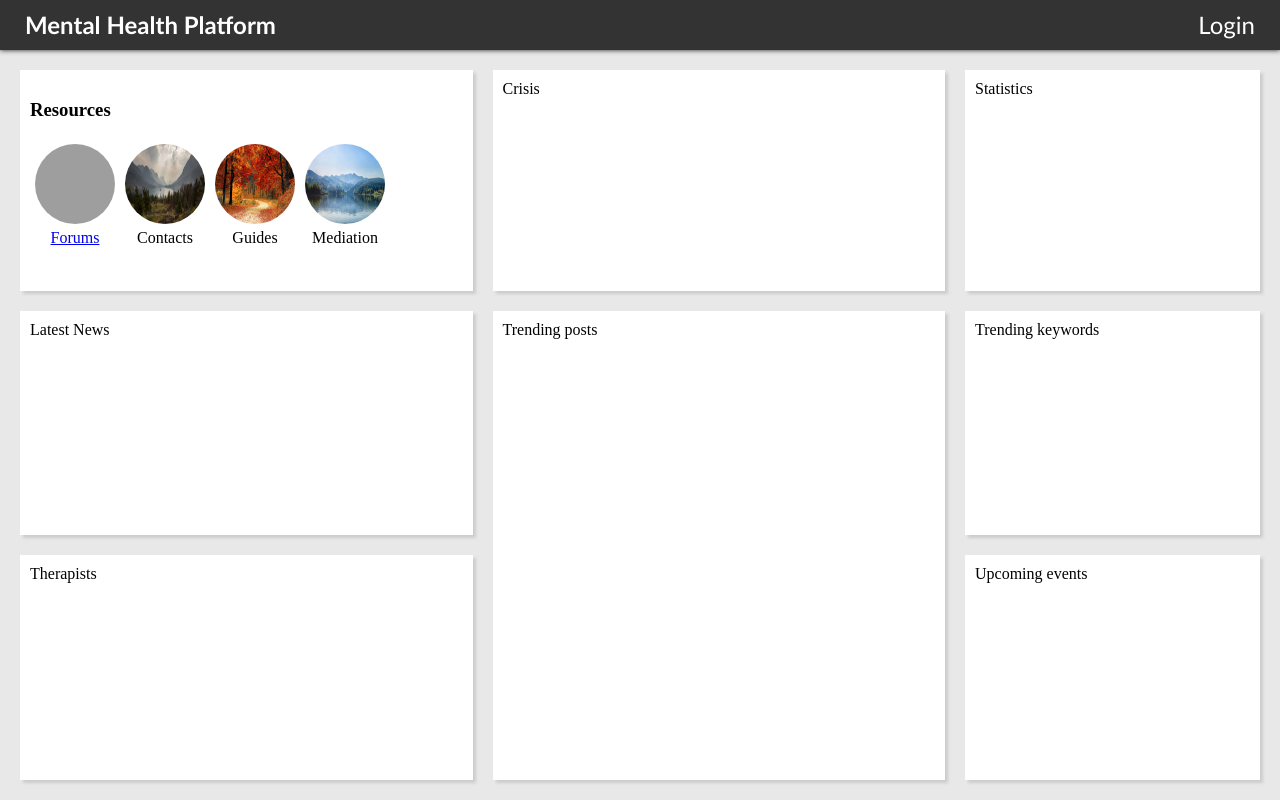
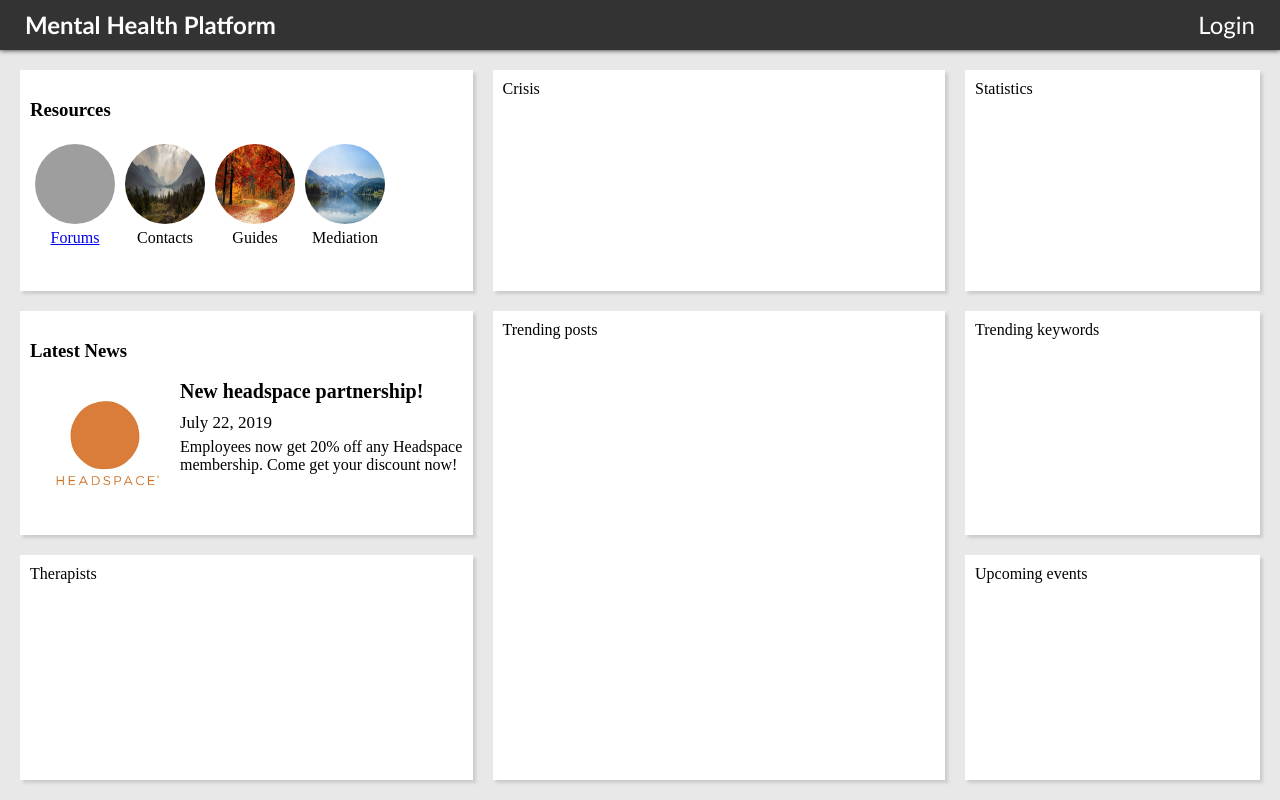
Before and after one commit to microsoft/MentalHealthPlatform, a React app in the folder client/: page /dashboard in a window 1280 px wide. Built offline with nearby package versions, Linux system fonts and the light colour scheme; grey boxes are pictures that could not be loaded.

Commit message:
latest news container

```diff
--- a/client/src/Components/NewsPreview/news-preview.css
+++ b/client/src/Components/NewsPreview/news-preview.css
@@ -0,0 +1,27 @@
+.NewsDataImage {
+    width: 150px;
+    /* height: 100px; */
+}
+
+.NewsDataTextContainer {
+    display: flex;
+    flex-direction: column;
+    /* align-items: center; */
+}
+
+.NewsDataContainer {
+    display: flex;
+    flex-direction: row;
+    /* align-items: center; */
+}
+
+.NewsDataTitle {
+    font-size: 20px;
+    font-weight: bold;
+    margin-bottom: 10px;
+}
+
+.NewsDataDate {
+    font-size: 17px;
+    margin-bottom: 5px;
+}
--- a/client/src/Components/NewsPreview/news-preview.css.d.ts
+++ b/client/src/Components/NewsPreview/news-preview.css.d.ts
@@ -0,0 +1,5 @@
+export const NewsDataImage: string;
+export const NewsDataTextContainer: string;
+export const NewsDataContainer: string;
+export const NewsDataTitle: string;
+export const NewsDataDate: string;
--- a/client/src/Components/NewsPreview/news-preview.tsx
+++ b/client/src/Components/NewsPreview/news-preview.tsx
@@ -2,11 +2,35 @@
 // Licensed under the MIT license.
 
 import * as React from 'react';
+import satya_nadella from './../../images/satya_nadella.jpg';
+import headspace from './../../images/headspace.png';
 
-// import * as classes from "./news-preview.css";
+import * as classes from "./news-preview.css";
 
 interface INewsPreviewProps {
 }
+
+interface INewsData {
+    date: string;
+    title: string;
+    description: string;
+    picture: string;
+}
+
+const newsData = [
+    {
+        date: "July 22, 2019",
+        title: "New headspace partnership!",
+        description: "Employees now get 20% off any Headspace membership. Come get your discount now!",
+        picture: headspace
+    },
+    {
+        date: "July 21, 2019",
+        title: "Executive discussion",
+        description: "Satya Nadella sits down to discuss about the importance of mental health",
+        picture: satya_nadella
+    }
+];
 
 const NewsPreview = (props: INewsPreviewProps) => {
     const {
@@ -14,7 +38,16 @@ const NewsPreview = (props: INewsPreviewProps) => {
 
     return (
         <div>
-            Latest News
+            <h3>Latest News</h3>
+            <div className={classes.NewsDataContainer}>
+                <img src={newsData[0].picture} className={classes.NewsDataImage}/>
+                <div className={classes.NewsDataTextContainer}>
+                    <label className={classes.NewsDataTitle}>{newsData[0].title}</label>
+                    <label className={classes.NewsDataDate}>{newsData[0].date}</label>
+                    <label>{newsData[0].description}</label>
+                </div>
+            </div>
+
         </div>
     );
 };
```
Also changed, not shown: client/src/images/headspace.png (added), client/src/images/satya_nadella.jpg (added).
